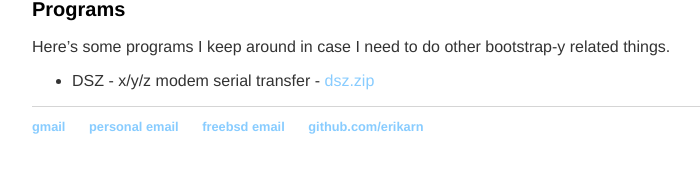
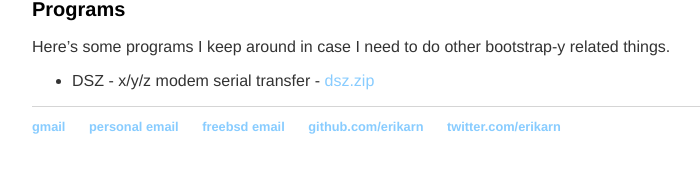
Before and after one commit to erikarn/erikarn.github.io, a Jekyll site: the page built from pc.md, in a window 1280 px wide. Shown: the part 249-422 px from the top of the page, without its empty margins (160-860 px from the left). Built offline with Jekyll 4.4.1, drawn with Linux system fonts in a browser that asks for light colours.

Commit message:
* Add twitter * Fix padding

```diff
--- a/_layouts/default.html
+++ b/_layouts/default.html
@@ -27,6 +27,7 @@
 				<li><a href="mailto:adrian@creative.net.au">personal email</a></li>
 				<li><a href="mailto:adrian@freebsd.org">freebsd email</a></li>
 				<li><a href="https://github.com/erikarn">github.com/erikarn</a></li>
+				<li><a href="https://twitter.com/erikarn">twitter.com/erikarn</a></li>
 				</ul>
 			</footer>
 		</body>
```
Lines whose indentation alone changed are shown as unchanged.
